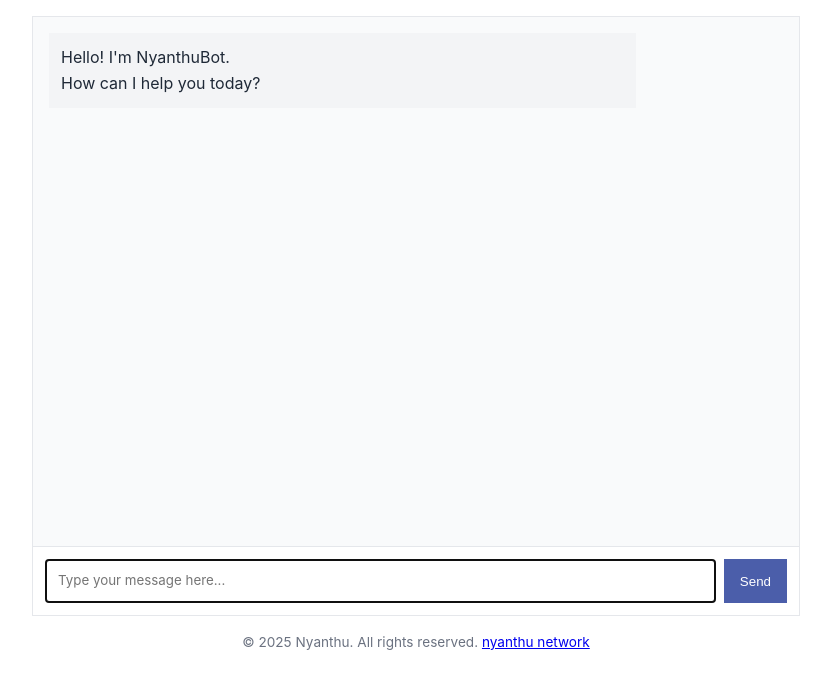
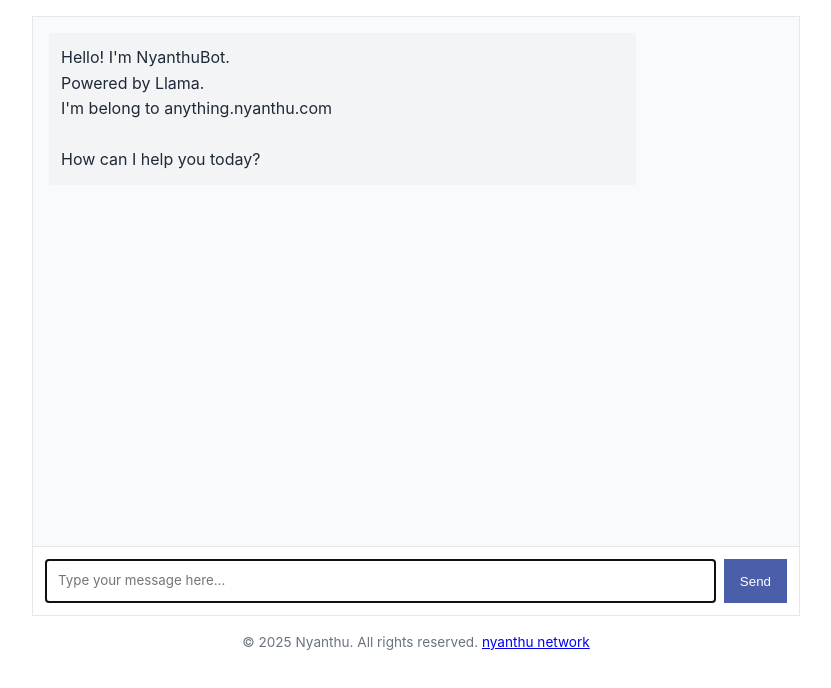
Before and after one commit to nyanthu-okabe/llm-chat-app-template, a website: page public/index.html in a window 1280 px wide. Shown: the whole page, without its empty margins (224-1055 px from the left). Drawn offline with Linux system fonts and the light colour scheme.

Commit message:
Update index.html

```diff
--- a/public/index.html
+++ b/public/index.html
@@ -147,6 +147,9 @@
         <div class="message assistant-message">
           <p>
             Hello! I'm NyanthuBot. <br>
+            Powered by Llama.<br>
+            I'm belong to <a herf="https://anything.nyanthu.com">anything.nyanthu.com</a><br>
+            <br>
             How can I help you today?
           </p>
         </div>
```
